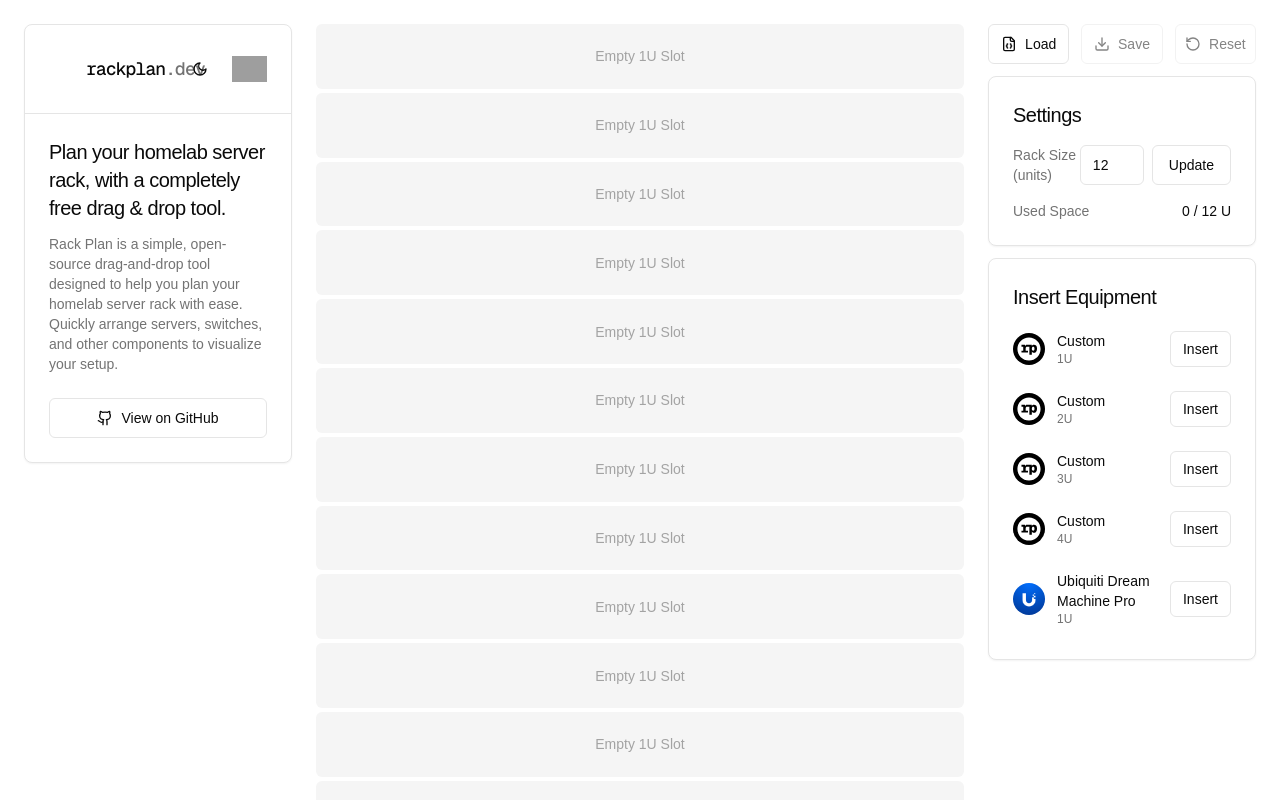
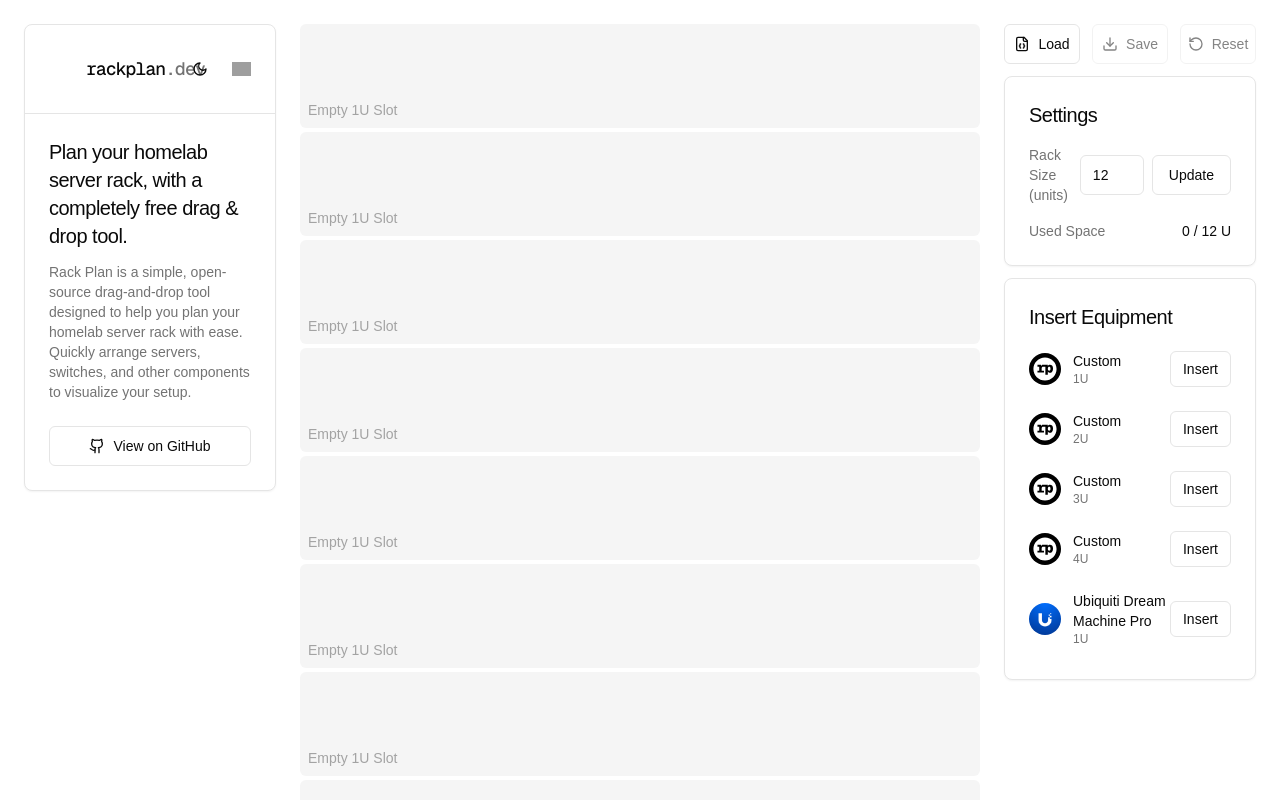
Before and after one commit to maxbailey/rackplan, a Next.js app: page / in a window 1280 px wide. Shown: the top 800 px of the page. Built offline with nearby package versions, Linux system fonts and the light colour scheme; grey boxes are pictures that could not be loaded.

Commit message:
style tweaks

```diff
--- a/app/globals.css
+++ b/app/globals.css
@@ -29,6 +29,8 @@
     --chart-4: 43 74% 66%;
     --chart-5: 27 87% 67%;
     --radius: 0.5rem;
+    --rack-background: 0 0% 100%;
+    --rack-muted-background: 0 0% 50%;
   }
 
   .dark {
@@ -56,6 +58,8 @@
     --chart-3: 30 80% 55%;
     --chart-4: 280 65% 60%;
     --chart-5: 340 75% 55%;
+    --rack-background: 0 0% 12%;
+    --rack-muted-background: 0 0% 6%;
   }
 }
 
--- a/app/page.tsx
+++ b/app/page.tsx
@@ -15,7 +15,7 @@ export default function Home() {
           </div>
 
           {/* Rack Plan */}
-          <div className="w-[648px] flex-shrink-0">
+          <div className="w-[680px] flex-shrink-0">
             <RackPlanner />
           </div>
 
--- a/components/rack-planner.tsx
+++ b/components/rack-planner.tsx
@@ -41,11 +41,15 @@ function Item({ item, removeItem }: ItemProps) {
       }}
     >
       <motion.div
-        className={`group relative flex flex-row items-center gap-2 w-full rounded-md p-4 select-none ${
+        className={`group relative flex flex-col items-center w-full overflow-hidden select-none rounded-md shadow-black/10 dark:shadow-lg dark:shadow-black/20 ${
           isBlank
-            ? "bg-neutral-100 dark:bg-neutral-900 justify-center"
-            : "bg-neutral-200 dark:bg-neutral-800"
+            ? "bg-neutral-100 dark:bg-rack-muted justify-center"
+            : "bg-white border shadow dark:bg-rack"
         }`}
+        onPointerDown={(e: React.PointerEvent) => controls.start(e)}
+      >
+        <div
+          className="w-full"
           style={{
             aspectRatio: `10/${size}`,
             ...(vectorUrl && {
@@ -55,56 +59,31 @@ function Item({ item, removeItem }: ItemProps) {
               backgroundRepeat: "no-repeat",
             }),
           }}
-        onPointerDown={(e: React.PointerEvent) => controls.start(e)}
-      >
-        {vectorUrl && !isBlank && (
-          <div
-            className="absolute inset-0 opacity-0 group-hover:opacity-100 transition-opacity rounded-md"
-            style={{
-              background:
-                "linear-gradient(90deg, rgba(23,23,23,1) 0%, rgba(23,23,23,0.6) 50%, rgba(23,23,23,1) 100%)",
-            }}
-          />
-        )}
+        ></div>
+        <div className="flex flex-row gap-2 justify-between p-2 w-full">
           {isBlank ? (
             <span className="text-sm font-medium text-neutral-400 dark:text-neutral-700">
               Empty 1U Slot
             </span>
           ) : (
             <>
-            <span
-              className={`text-sm font-medium relative z-10 transition-opacity ${
-                vectorUrl ? "opacity-0 group-hover:opacity-100" : ""
-              }`}
-            >
-              {label}
-            </span>
-            <span
-              className={`text-xs text-muted-foreground relative z-10 transition-opacity ${
-                vectorUrl ? "opacity-0 group-hover:opacity-100" : ""
-              }`}
-            >
-              {size}U
+              <span className="text-sm font-medium text-foreground dark:text-foreground">
+                {size}U • {label}
               </span>
             </>
           )}
           {!isBlank && (
-          <Button
-            variant="ghost"
-            size="icon"
-            className={`absolute right-2 transition-opacity ${
-              vectorUrl
-                ? "opacity-0 group-hover:opacity-100"
-                : "opacity-0 group-hover:opacity-100"
-            }`}
+            <span
+              className="text-sm font-medium text-muted-foreground dark:text-muted-foreground cursor-pointer hover:dark:text-red-400"
               onClick={(e) => {
                 e.stopPropagation();
                 removeItem(id);
               }}
             >
-            <X className="h-4 w-4" />
-          </Button>
+              Remove
+            </span>
           )}
+        </div>
       </motion.div>
     </Reorder.Item>
   );
--- a/tailwind.config.ts
+++ b/tailwind.config.ts
@@ -13,6 +13,10 @@ export default {
     },
     extend: {
       colors: {
+        rack: {
+          DEFAULT: "hsl(var(--rack-background))",
+          muted: "hsl(var(--rack-muted-background))",
+        },
         background: "hsl(var(--background))",
         foreground: "hsl(var(--foreground))",
         card: {
```
Lines whose indentation alone changed are shown as unchanged.
